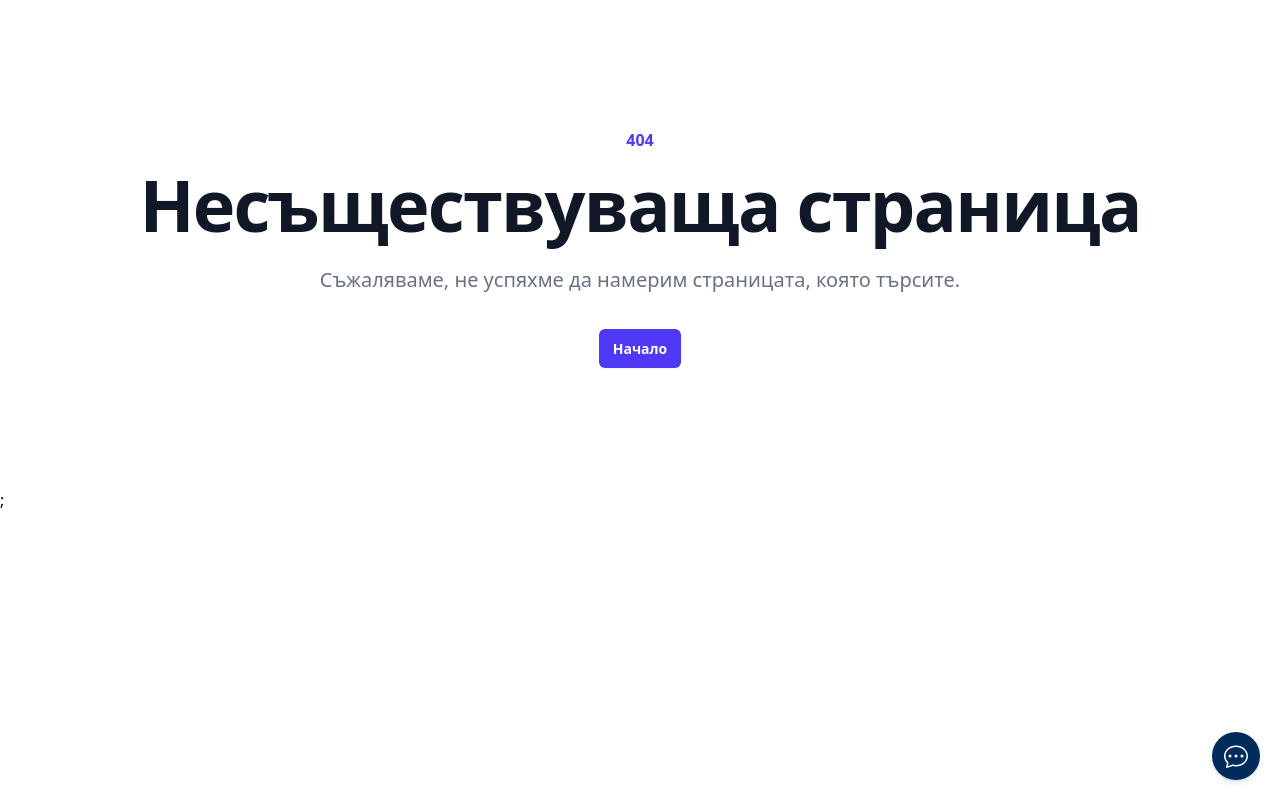
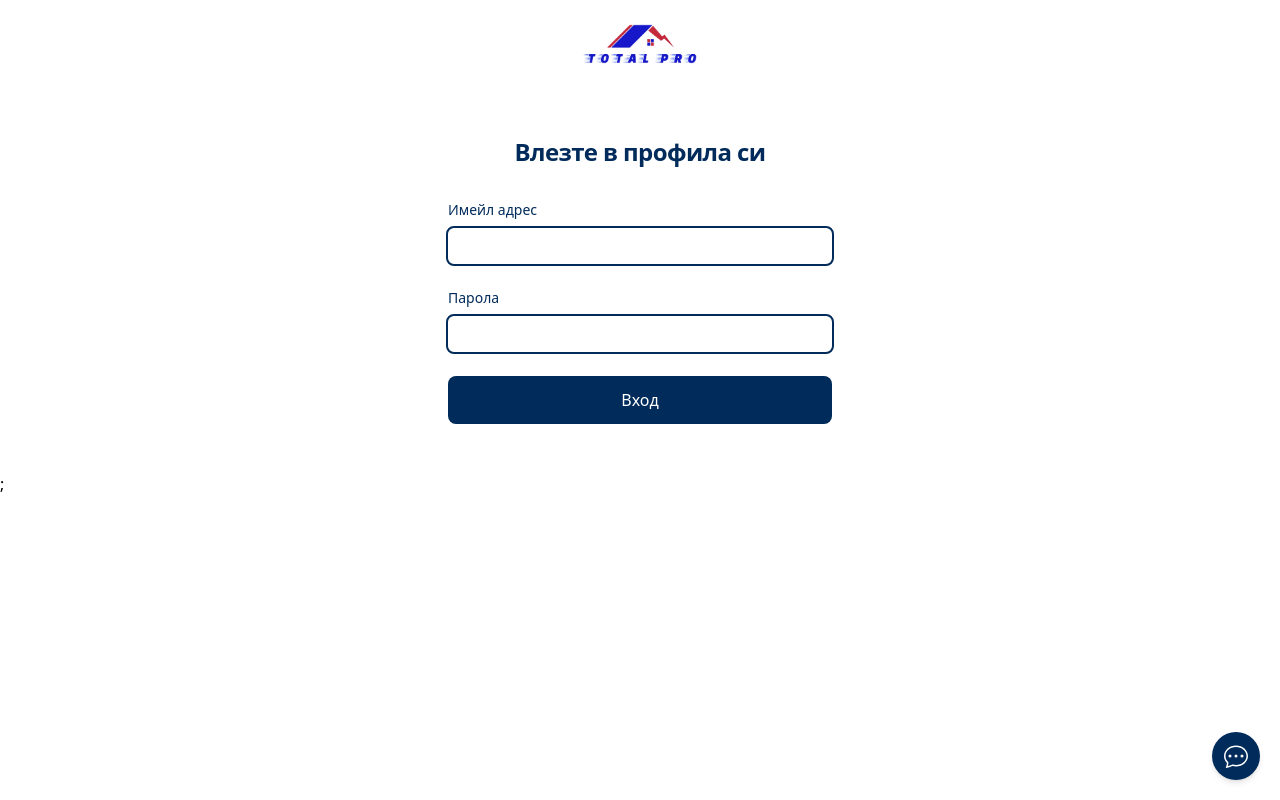
Before and after one commit to MarkVsudo/TotalPro, a React (Vite) app in the folder client/: page /login in a window 1280 px wide. Built offline with nearby package versions, Linux system fonts and the light colour scheme.

Commit message:
Working on login page

```diff
--- a/client/src/components/shared/Navbar.jsx
+++ b/client/src/components/shared/Navbar.jsx
@@ -99,7 +99,7 @@ export default function Navbar() {
         <div className="flex lg:flex-1">
           <Link to="/" className="-m-1.5 p-1.5">
             <span className="sr-only">TotalPro</span>
-            <img alt="" src={NavLogoImg} className="h-10 w-auto" />
+            <img alt="Nav logo" src={NavLogoImg} className="h-10 w-auto" />
           </Link>
         </div>
         <div className="flex lg:hidden">
--- /dev/null
+++ b/client/src/pages/AdminPages/DashboardPage.jsx
@@ -0,0 +1,5 @@
+const DashboardPage = () => {
+  return <div>DashboardPage</div>;
+};
+
+export default DashboardPage;
--- /dev/null
+++ b/client/src/pages/AuthPages/LoginPage.jsx
@@ -0,0 +1,76 @@
+import NavLogoImg from "../../assets/nav-logo.png";
+import { Link } from "react-router-dom";
+
+const LoginPage = () => {
+  return (
+    <div className="flex max-h-screen flex-col">
+      {/* Top nav */}
+      <div className="flex w-full justify-center items-center bg-white py-6">
+        <Link to="/">
+          <span className="sr-only">TotalPro</span>
+          <img alt="Nav logo" src={NavLogoImg} className="h-10 w-auto" />
+        </Link>
+      </div>
+
+      {/* Main content (centered) */}
+      <div className="flex flex-1 flex-col items-center py-12 ">
+        <h2 className="text-center text-2xl font-bold tracking-tight text-[#002B5B] mb-8">
+          Влезте в профила си
+        </h2>
+
+        <div className="w-full max-w-sm">
+          <form action="#" method="POST" className="space-y-6">
+            <div>
+              <label
+                htmlFor="email"
+                className="block text-sm font-medium text-[#002B5B]"
+              >
+                Имейл адрес
+              </label>
+              <div className="mt-2">
+                <input
+                  id="email"
+                  name="email"
+                  type="email"
+                  required
+                  autoComplete="email"
+                  className="block w-full rounded-md bg-white/5 px-3 py-2 text-base text-[#002B5B] outline outline-2 outline-[#002B5B] placeholder:text-gray-500 focus:outline-2 focus:outline-indigo-500 sm:text-sm"
+                />
+              </div>
+            </div>
+
+            <div>
+              <label
+                htmlFor="password"
+                className="block text-sm font-medium text-[#002B5B]"
+              >
+                Парола
+              </label>
+              <div className="mt-2">
+                <input
+                  id="password"
+                  name="password"
+                  type="password"
+                  required
+                  autoComplete="current-password"
+                  className="block w-full rounded-md bg-white/5 px-3 py-2 text-base text-[#002B5B] outline outline-2 outline-[#002B5B]placeholder:text-gray-500 focus:outline-2 focus:outline-indigo-500 sm:text-sm"
+                />
+              </div>
+            </div>
+
+            <div>
+              <button
+                type="submit"
+                className="w-full bg-[#002B5B] text-white py-3 px-6 rounded-lg font-medium hover:bg-blue-900 focus:ring-2 focus:ring-[#002B5B] focus:ring-offset-2 transition-colors duration-200 cursor-pointer"
+              >
+                Вход
+              </button>
+            </div>
+          </form>
+        </div>
+      </div>
+    </div>
+  );
+};
+
+export default LoginPage;
--- a/client/src/routes/AppRoutes.jsx
+++ b/client/src/routes/AppRoutes.jsx
@@ -16,6 +16,8 @@ import AirConProductPage from "../pages/AirConPages/AirConProductPage";
 import AnimatedPage from "../pages/AnimatedPage";
 import AutoScrollToTop from "../components/shared/AutoScrollToTop";
 import Chat from "../components/shared/Chat";
+import DashboardPage from "../pages/AdminPages/DashboardPage";
+import LoginPage from "../pages/AuthPages/LoginPage";
 
 const withAnimation = (component) => (
   <>
@@ -120,6 +122,19 @@ const router = createBrowserRouter([
     ],
   },
   {
+    path: "/dashboard",
+    element: (
+      <CartProvider>
+        <MainLayout />
+      </CartProvider>
+    ),
+    children: [{ index: true, element: withAnimation(<DashboardPage />) }],
+  },
+  {
+    path: "/login",
+    element: withAnimation(<LoginPage />),
+  },
+  {
     path: "*",
     element: withAnimation(<NotFoundPage />),
   },
```
